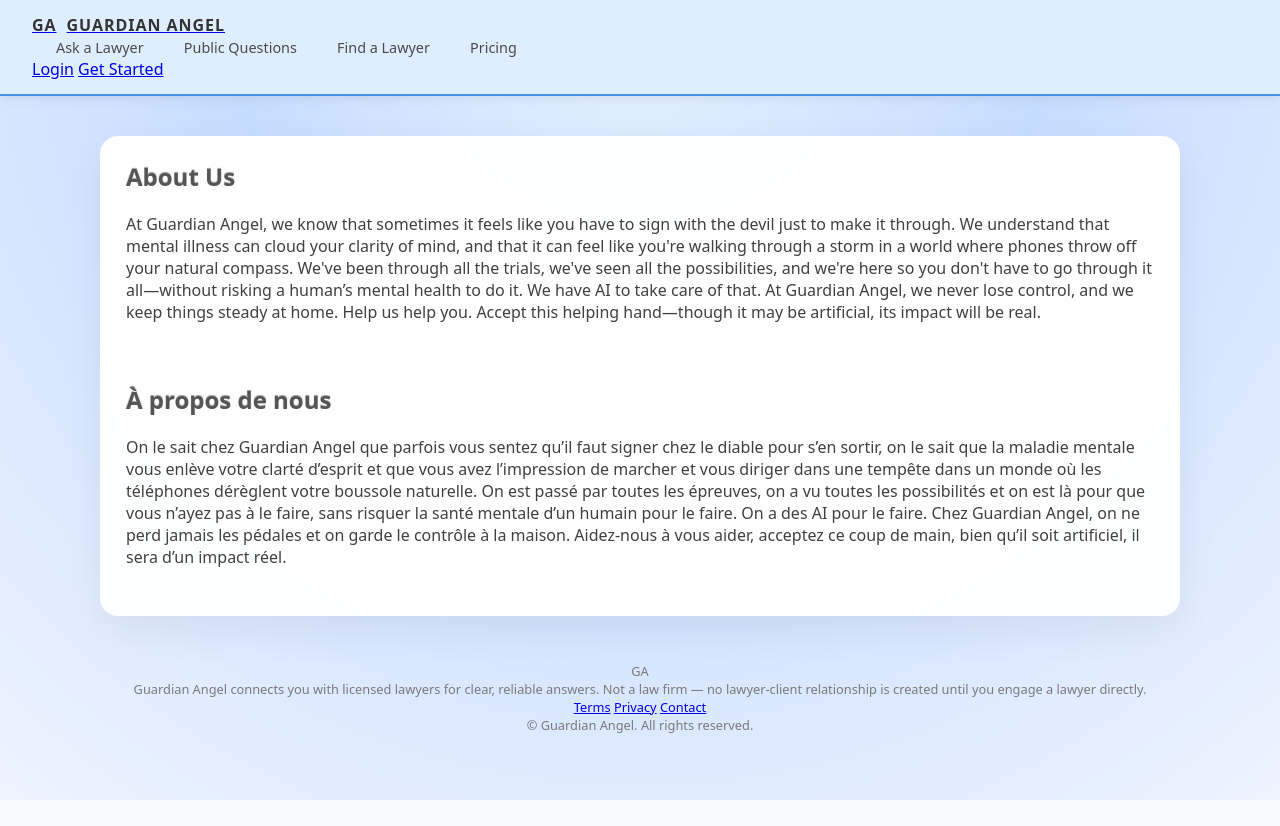
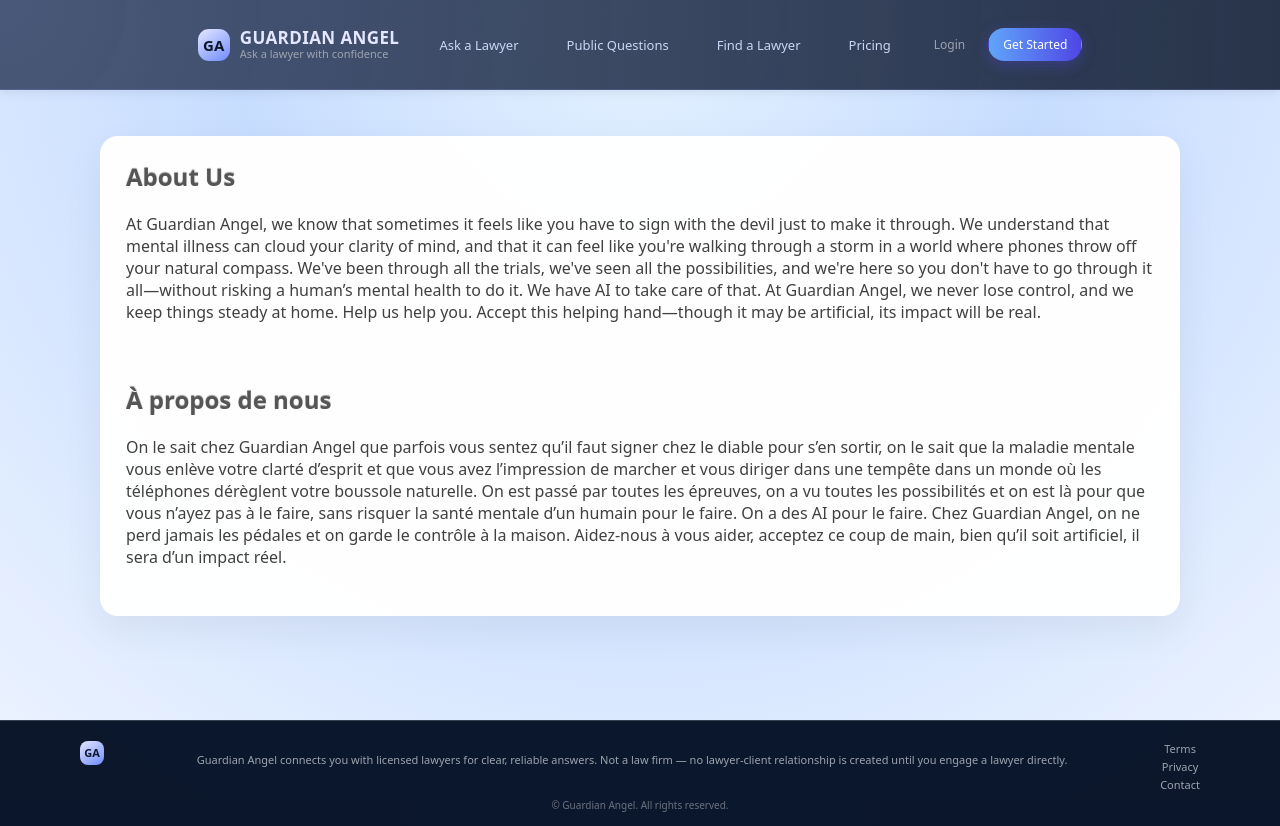
Before and after one commit to haiderhabibi1-bot/guardianangel, a Django app: page / in a window 1280 px wide. Before the commit the page ends 800 px from the top, so only its background shows below. Run offline with Django 5.2, Linux system fonts and the light colour scheme.

Commit message:
Update base.html

```diff
--- a/core/templates/base.html
+++ b/core/templates/base.html
@@ -5,46 +5,52 @@
     <meta charset="UTF-8">
     <title>{% block title %}Guardian Angel{% endblock %}</title>
     <meta name="viewport" content="width=device-width, initial-scale=1.0">
-    <!-- Keep using your existing stylesheet -->
     <link rel="stylesheet" href="{% static 'core/css/style.css' %}">
     {% block extra_head %}{% endblock %}
 </head>
 <body>
+<div class="ga-page-wrapper">
 
-<header class="site-header">
-    <div class="site-header-inner">
-        <!-- Logo: blue circle + text (old feel) -->
-        <a href="{% url 'home' %}" class="brand">
-            <span class="brand-icon">GA</span>
-            <span class="brand-text">Guardian Angel</span>
+    <!-- Navbar -->
+    <header class="ga-navbar">
+        <div class="ga-nav-inner">
+
+            <!-- Logo with blue circle -->
+            <a href="{% url 'home' %}" class="ga-logo">
+                <div class="ga-logo-icon">GA</div>
+                <div class="ga-logo-text">
+                    <span class="ga-logo-title">GUARDIAN ANGEL</span>
+                    <span class="ga-logo-subtitle">Ask a lawyer with confidence</span>
+                </div>
             </a>
 
-        <!-- Navigation -->
-        <nav class="nav-links">
+            <!-- Main nav links -->
+            <nav class="ga-nav-links">
                 <a href="{% url 'home' %}">Ask a Lawyer</a>
                 <a href="{% url 'public_questions' %}">Public Questions</a>
                 <a href="{% url 'lawyers_list' %}">Find a Lawyer</a>
-            <a href"{% url 'pricing' %}">Pricing</a>
+                <a href="{% url 'pricing' %}">Pricing</a>
             </nav>
 
-        <!-- Auth / Register -->
-        <div class="nav-actions">
+            <!-- Auth buttons -->
+            <div class="ga-nav-actions">
                 {% if user.is_authenticated %}
-                <a href="/profile/" class="nav-link">Dashboard</a>
-                <a href="/logout/" class="nav-link">Logout</a>
+                    <a href="/profile/" class="ga-btn ga-btn-ghost">Dashboard</a>
+                    <a href="{% url 'logout' %}" class="ga-btn ga-btn-outline">Logout</a>
                 {% else %}
-                <a href="/login/" class="nav-link">Login</a>
-                <a href="{% url 'register' %}" class="btn-primary">Get Started</a>
+                    <a href="{% url 'login' %}" class="ga-btn ga-btn-ghost">Login</a>
+                    <a href="{% url 'register' %}" class="ga-btn ga-btn-primary">Get Started</a>
                 {% endif %}
             </div>
         </div>
     </header>
 
-<main class="page-main">
+    <!-- Main content -->
+    <main class="ga-main">
         {% if messages %}
-        <div class="messages">
+            <div class="ga-messages">
                 {% for message in messages %}
-                <div class="message {{ message.tags }}">{{ message }}</div>
+                    <div class="ga-message ga-{{ message.tags }}">{{ message }}</div>
                 {% endfor %}
             </div>
         {% endif %}
@@ -52,24 +58,26 @@
         {% block content %}{% endblock %}
     </main>
 
-<footer class="site-footer">
-    <div class="site-footer-inner">
-        <div class="footer-brand">GA</div>
-        <div class="footer-text">
+    <!-- Footer -->
+    <footer class="ga-footer">
+        <div class="ga-footer-inner">
+            <div class="ga-logo-mini">GA</div>
+            <p>
                 Guardian Angel connects you with licensed lawyers for clear, reliable answers.
                 Not a law firm — no lawyer-client relationship is created until you engage a lawyer directly.
-        </div>
-        <div class="footer-links">
+            </p>
+            <div class="ga-footer-links">
                 <a href="/terms/">Terms</a>
                 <a href="/privacy/">Privacy</a>
                 <a href="/contact/">Contact</a>
             </div>
         </div>
-    <div class="footer-copy">
+        <div class="ga-footer-bottom">
             © Guardian Angel. All rights reserved.
         </div>
     </footer>
 
+</div>
 {% block extra_js %}{% endblock %}
 </body>
 </html>
```
Lines whose indentation alone changed are shown as unchanged.
